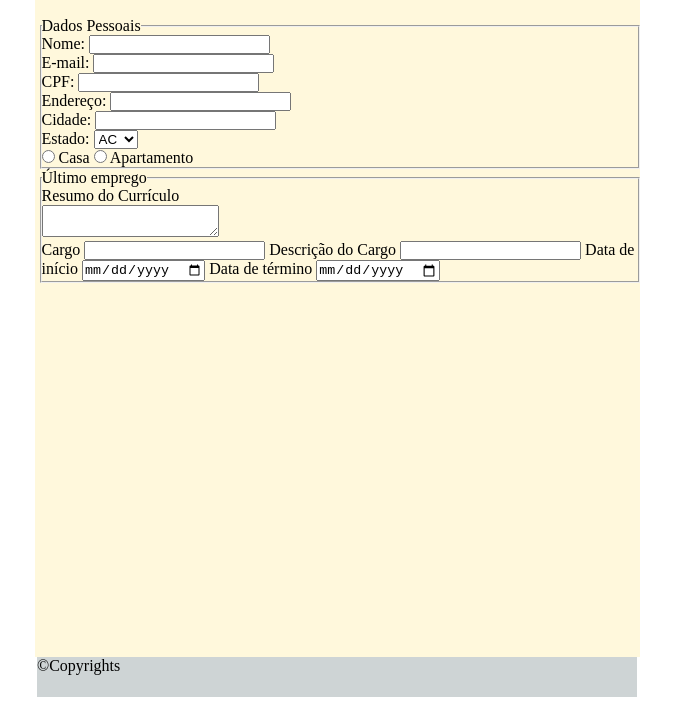
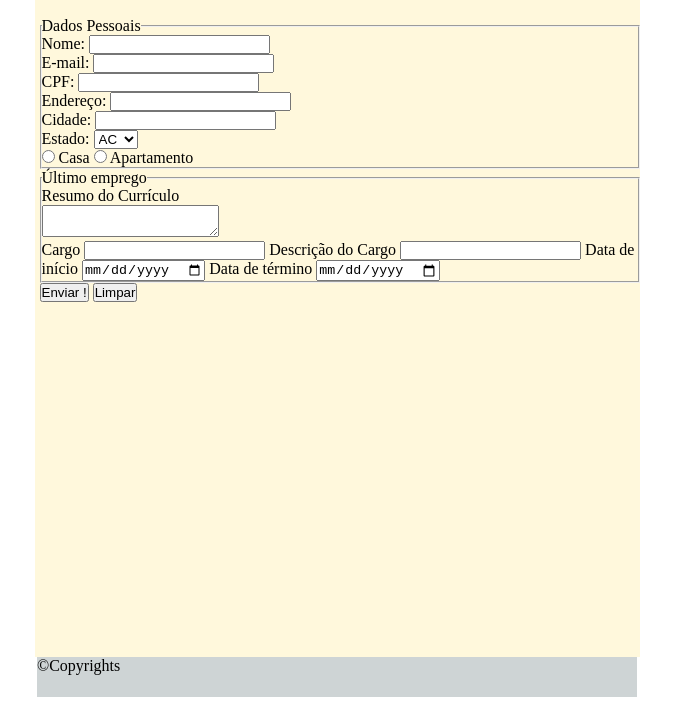
Before and after one commit to RenatoCostaDev/Trybe, a plain HTML site: page exercises/6_1/form.html in a window 1280 px wide. Shown: the part 93-800 px from the top of the page, without its empty margins (47-720 px from the left). Drawn offline with Linux system fonts and the light colour scheme.

Commit message:
05 - definindo buttons

```diff
--- a/exercises/6_1/form.html
+++ b/exercises/6_1/form.html
@@ -15,7 +15,7 @@
         <h1>FORMULÁRIO</h1>
       </div>
     </header>
-    <form class="form" action="" method="POST">
+    <form class="form" action="" method="GET">
       <fieldset>
         <legend>Dados Pessoais</legend>
 
@@ -65,6 +65,9 @@
 
       </fieldset>
 
+      <button type="submit">Enviar !</button>
+      <button>Limpar</button>
+
     </form>
     <footer class="footer">&#169;Copyrights</footer>
     <script src="script.js"></script>
```
